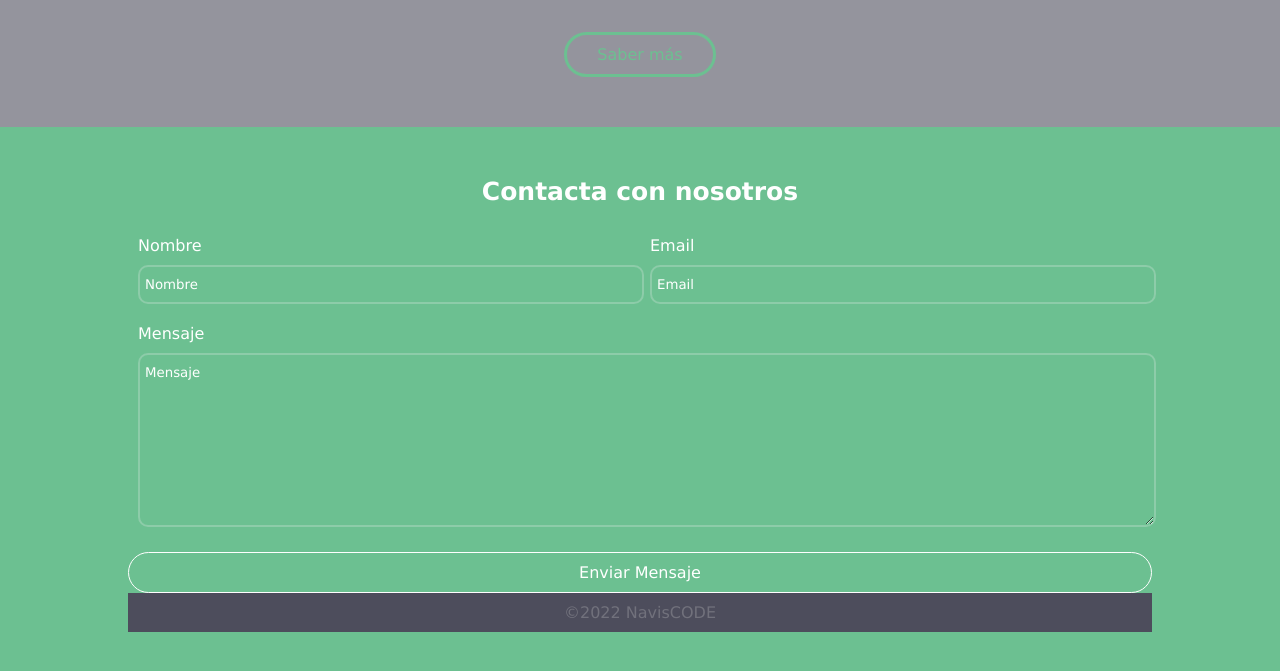
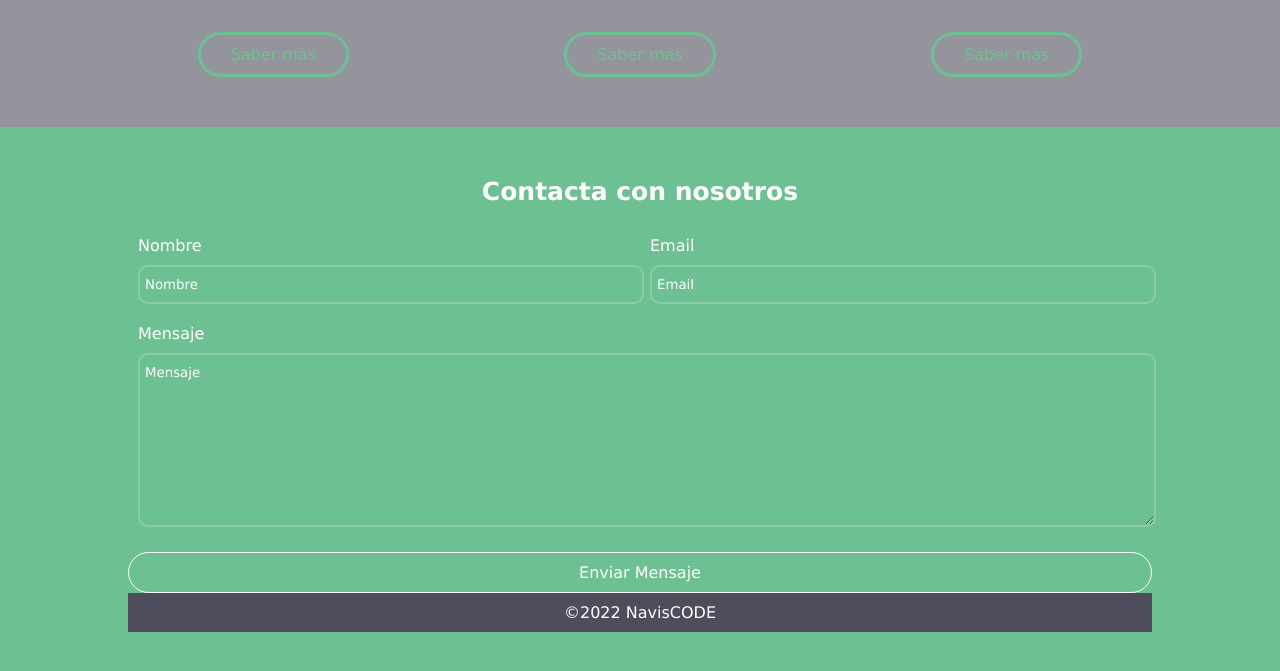
Before and after one commit to ctapullima/Web-Responsive-Practicando, a plain HTML site: page index.html in a window 1280 px wide. Shown: the part 1063-1734 px from the top of the page. Drawn offline with Linux system fonts and the light colour scheme.

Commit message:
update , ultimos canbio

```diff
--- a/index.html
+++ b/index.html
@@ -67,8 +67,10 @@
                     <p>Lorem ipsum dolor sit.</p>
             </div>
         </div>
-        <div id="boton-iconos">
-            <a href="#" class="boton-saber-mas">Saber más</a> <!--  siempre cuando vas acolcoar un botton -->
+        <div id="boton-iconos"><!--  siempre cuando vas acolcoar un botton -->
+            <a href="#" class="boton-saber-mas">Saber más</a>
+            <a href="#" class="boton-saber-mas">Saber más</a>
+            <a href="#" class="boton-saber-mas">Saber más</a>
         </div>
     </section>
     <section id="contacto"><!-- la caja se podria decir  -->
--- a/style.css
+++ b/style.css
@@ -167,8 +167,12 @@ header {
 	font-size: 15px;
 }
 #boton-iconos {
+    display: flex;
+	justify-content: space-around;
 	text-align: center;
 	padding-bottom: 50px;
+    padding-left: 40px;
+    padding-right: 40px;  /* para que aparescan otros botones"saber mas */
 }
 /* FORMUKARIO */
 #contacto {
@@ -237,9 +241,10 @@ form textarea::placeholder{
 /*FOOTER */
 footer{
     background: #4d4d5c;
-    color: #cccccc4a;
+   /*  color: #cccccc4a; */
     text-align: center;
     padding: 10px 0px;
+    color: #fff;
 }
 
 /* RESPONSIVE */
```
